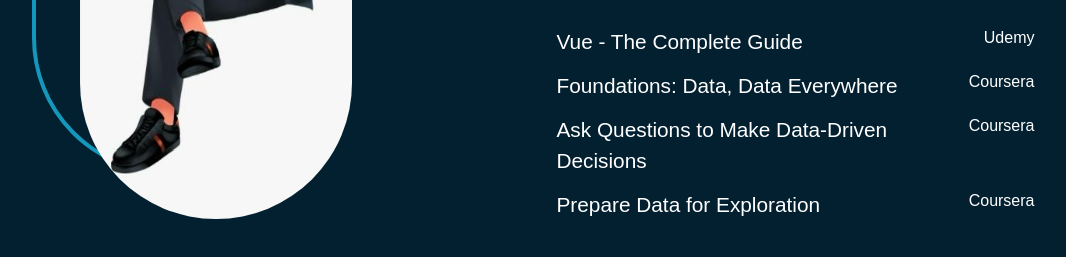
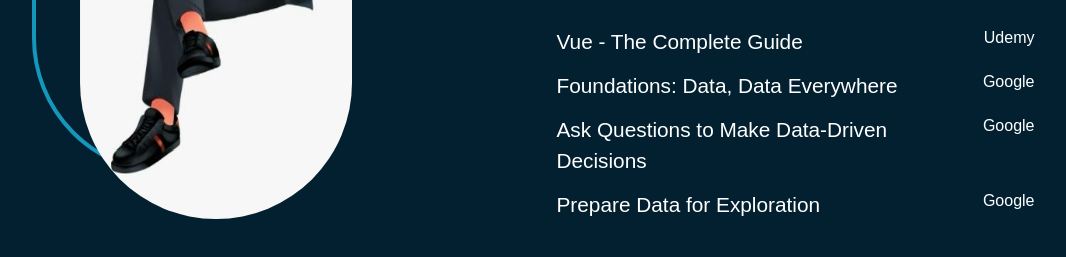
Before and after one commit to AbdallahRagab7/Abdallah-Portfolio, a Vue app: page /#/about in a window 1280 px wide. Both pictures are taken after a click on the item "Certificate". Shown: the part 1126-1383 px from the top of the page, without its empty margins (83-1149 px from the left). Built offline with nearby package versions, Linux system fonts and the light colour scheme; a web font is replaced by a local one.

Commit message:
update certificates

```diff
--- a/src/components/AboutNavtab.vue
+++ b/src/components/AboutNavtab.vue
@@ -43,7 +43,7 @@
               href="https://www.coursera.org/account/accomplishments/verify/DU2JY4KT75CU"
               >Foundations: Data, Data Everywhere</a
             >
-            <span class="">Coursera</span>
+            <span class="">Google</span>
           </li>
           <li>
             <a
@@ -51,7 +51,7 @@
               href="https://www.coursera.org/account/accomplishments/verify/8PXCXPCPCRAB"
               >Ask Questions to Make Data-Driven Decisions</a
             >
-            <span class="">Coursera</span>
+            <span class="">Google</span>
           </li>
           <li>
             <a
@@ -59,7 +59,7 @@
               href="https://www.coursera.org/account/accomplishments/verify/2BQUSWB23CHP"
               >Prepare Data for Exploration</a
             >
-            <span class="">Coursera</span>
+            <span class="">Google</span>
           </li>
         </ul>
       </div>
```
